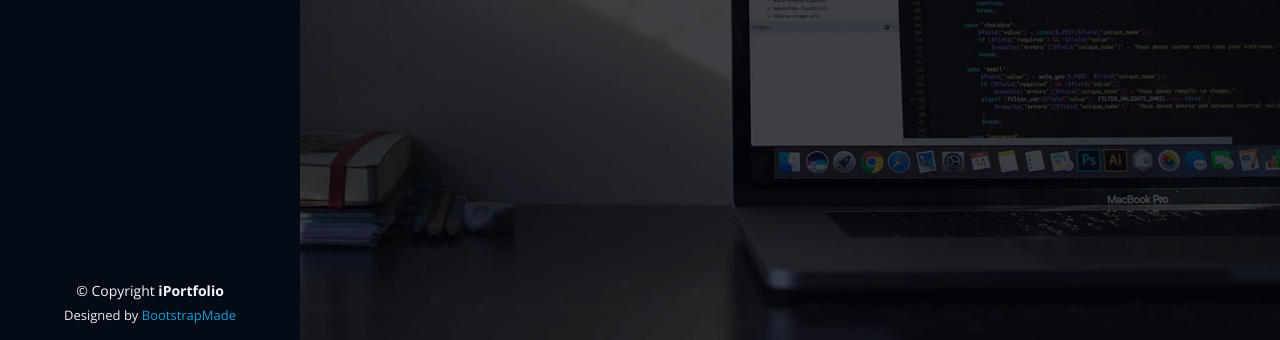
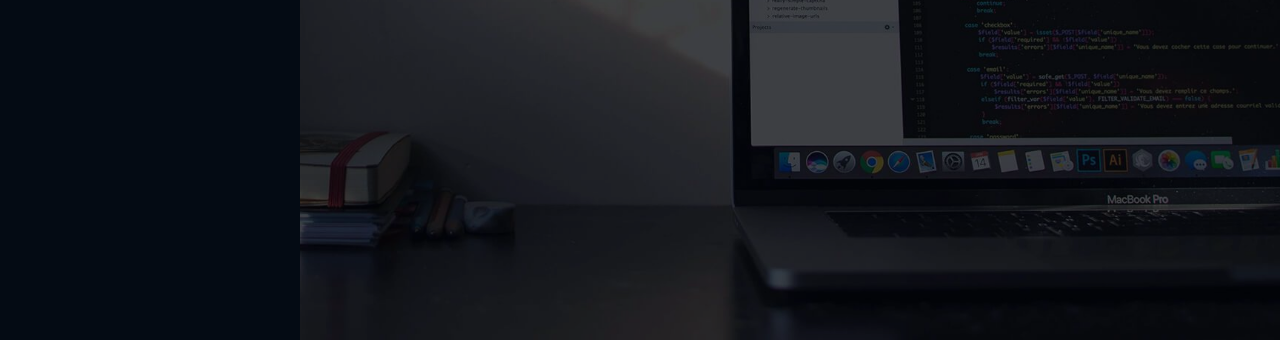
Before and after one commit to vincenttpham/vincenttpham.github.io, a plain HTML site: page index.html in a window 1280 px wide. Shown: the part 460-800 px from the top of the page. Drawn offline with nearby package versions, Linux system fonts and the light colour scheme.

Commit message:
second commit

```diff
--- a/index.html
+++ b/index.html
@@ -688,14 +688,14 @@
   <footer id="footer">
     <div class="container">
       <div class="copyright">
-        &copy; Copyright <strong><span>iPortfolio</span></strong>
+        <!-- &copy; Copyright <strong><span>iPortfolio</span></strong> -->
       </div>
       <div class="credits">
         <!-- All the links in the footer should remain intact. -->
         <!-- You can delete the links only if you purchased the pro version. -->
         <!-- Licensing information: https://bootstrapmade.com/license/ -->
         <!-- Purchase the pro version with working PHP/AJAX contact form: https://bootstrapmade.com/iportfolio-bootstrap-portfolio-websites-template/ -->
-        Designed by <a href="https://bootstrapmade.com/">BootstrapMade</a>
+        <!-- Designed by <a href="https://bootstrapmade.com/">BootstrapMade</a> -->
       </div>
     </div>
   </footer><!-- End  Footer -->
```
Also changed, not shown: 2 other files.
